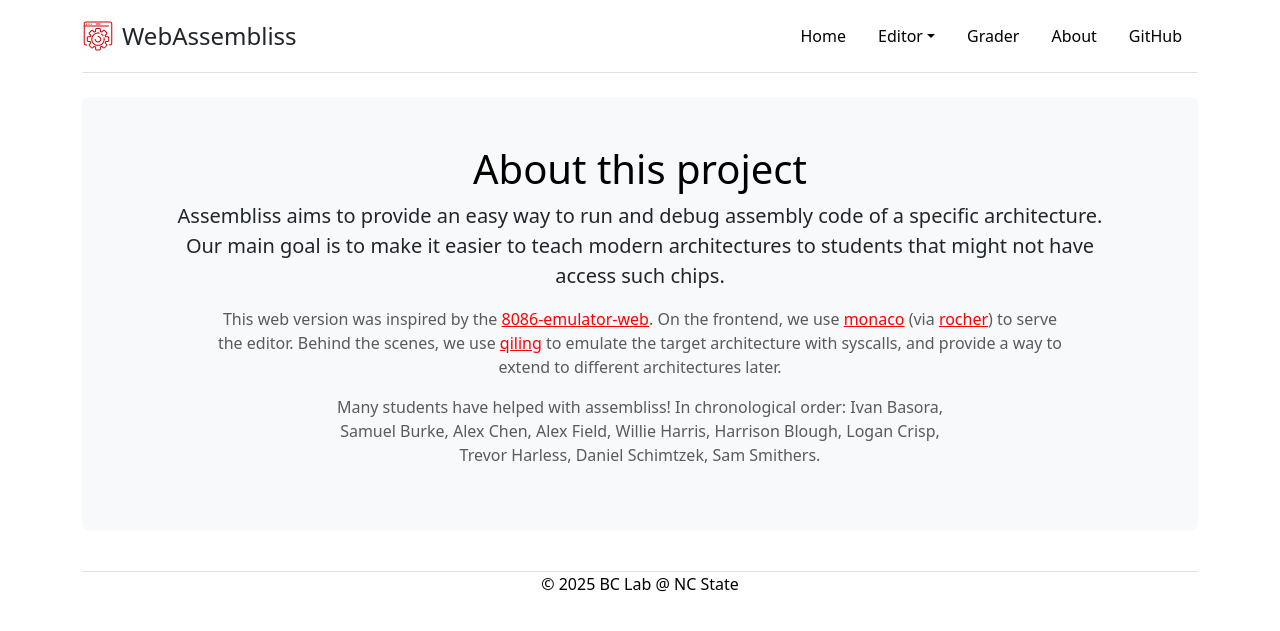
After one commit to assembliss/webassembliss, a Flask app: page /about/ in a window 1280 px wide. The commit adds this page. Shown: the top 631 px of the page. Run offline with Flask 3, Linux system fonts and the light colour scheme; parts of the project's set-up code (start-up, migrations or seed data) failed here and were passed over; some libraries are stand-ins or nearby versions.

Commit message:
added about page and a tag to header

```diff
--- a/webassembliss/app.py
+++ b/webassembliss/app.py
@@ -28,6 +28,11 @@ rocher.flask.editor_register(app)
 @app.route("/")
 def index():
     return render_template("index.html.j2")
+
+
+@app.route("/about/")
+def about():
+    return render_template("about.html.j2")
 
 
 @app.route("/debugdb/<keys>/")
--- a/webassembliss/static/css/base.css
+++ b/webassembliss/static/css/base.css
@@ -95,3 +95,19 @@
     color: white;
     background-color: #dc3546;
 }
+
+.wab-link {
+    color: red;
+}
+
+.wab-link:focus {
+    color: darkred;
+}
+
+.wab-link:hover {
+    color: darkred;
+}
+
+.wab-link:visited {
+    color: #dc3546;
+}
--- /dev/null
+++ b/webassembliss/templates/about.html.j2
@@ -0,0 +1,28 @@
+{% extends "base.html.j2" %}
+{% block title %} (about){% endblock %}
+{% block content %}
+  <div class="container">
+    <div class="p-5 bg-body-tertiary rounded-3">
+      <h1 class="text-center text-body-emphasis">About this project</h1>
+      <p class="text-center col-lg-11 mx-auto fs-5">
+        Assembliss aims to provide an easy way to run and debug assembly code of a specific architecture.
+        Our main goal is to make it easier to teach modern architectures to students that might not have access such chips.
+      </p>
+      <p class="text-center col-lg-10 mx-auto fs-8 text-muted">
+        This web version was inspired by the <a class="wab-link" href="https://yjdoc2.github.io/8086-emulator-web/" >8086-emulator-web</a>.
+        On the frontend, we use <a class="wab-link" href="https://microsoft.github.io/monaco-editor/">monaco</a> (via <a class="wab-link" href="https://github.com/julien-duponchelle/rocher">rocher</a>) to serve the editor.
+        Behind the scenes, we use <a class="wab-link" href="https://qiling.io/">qiling</a> to emulate the target architecture with syscalls, and provide a way to extend to different architectures later.
+      </p>
+      <p class="text-center col-lg-8 mx-auto fs-8 text-muted">
+        Many students have helped with assembliss!
+        In chronological order:
+        {# S' 24 #}
+        Ivan&nbsp;Basora, Samuel&nbsp;Burke, Alex&nbsp;Chen, Alex&nbsp;Field, Willie&nbsp;Harris,
+        {# F' 24 #}
+        Harrison&nbsp;Blough, Logan&nbsp;Crisp, Trevor&nbsp;Harless, Daniel&nbsp;Schimtzek,
+        {# S' 25 #}
+        Sam&nbsp;Smithers.
+      </p>
+    </div>
+  </div>
+{% endblock %}
--- a/webassembliss/templates/base.html.j2
+++ b/webassembliss/templates/base.html.j2
@@ -11,11 +11,12 @@
   </head>
   <body>
     <div id="page-header" class="container">
-      <header class="d-flex flex-wrap justify-content-center py-3 mb-4 border-bottom text-danger">
-        <a href="/" class="d-flex align-items-center mb-3 mb-md-0 me-md-auto link-body-emphasis text-decoration-none">
+      <header class="d-flex flex-wrap justify-content-center py-3 mb-4 border-bottom">
+        <div class="d-flex align-items-center mb-3 mb-md-0 me-md-auto text-decoration-none">
           <img class="bi me-2" width="32" height="32" src="{{ url_for('static', filename='img/assembliss-gear-icon-red.svg') }}">
           <span class="fs-4">WebAssembliss</span>
-        </a>
+          {% block tag %}{% endblock %}
+        </div>
         <ul class="nav nav-pills red">
           <li class="nav-item"><a href="/" class="nav-link">Home</a></li>
           <li class="nav-item dropdown">
@@ -25,7 +26,7 @@
             </div>
           </li>
           <li class="nav-item"><a href="#" class="nav-link">Grader</a></li>
-          <li class="nav-item"><a href="#" class="nav-link">About</a></li>
+          <li class="nav-item"><a href="/about" class="nav-link">About</a></li>
           <li class="nav-item"><a target="_blank" rel="noopener noreferrer" href="https://github.ncsu.edu/assembliss/webassembliss" class="nav-link">GitHub</a></li>
           {% block navbar %}{% endblock %}
         </ul>
--- a/webassembliss/templates/index.html.j2
+++ b/webassembliss/templates/index.html.j2
@@ -12,7 +12,7 @@
           Try out the ARM64 editor
           <svg class="bi ms-2" width="24" height="24" viewBox="0 0 16 16"><path fill-rule="evenodd" d="M4 8a.5.5 0 0 1 .5-.5h5.793L8.146 5.354a.5.5 0 1 1 .708-.708l3 3a.5.5 0 0 1 0 .708l-3 3a.5.5 0 0 1-.708-.708L10.293 8.5H4.5A.5.5 0 0 1 4 8z"/></svg>
         </a>
-        <a class="d-inline-flex align-items-center btn btn-outline-danger btn-lg px-4 rounded-pill" href="#" role="button">
+        <a class="d-inline-flex align-items-center btn btn-outline-danger btn-lg px-4 rounded-pill" href="/about" role="button">
           Learn more
         </a>
       </div>
```
Also changed, not shown: webassembliss/templates/arm64_linux.html.j2 (+5 -4 lines).
